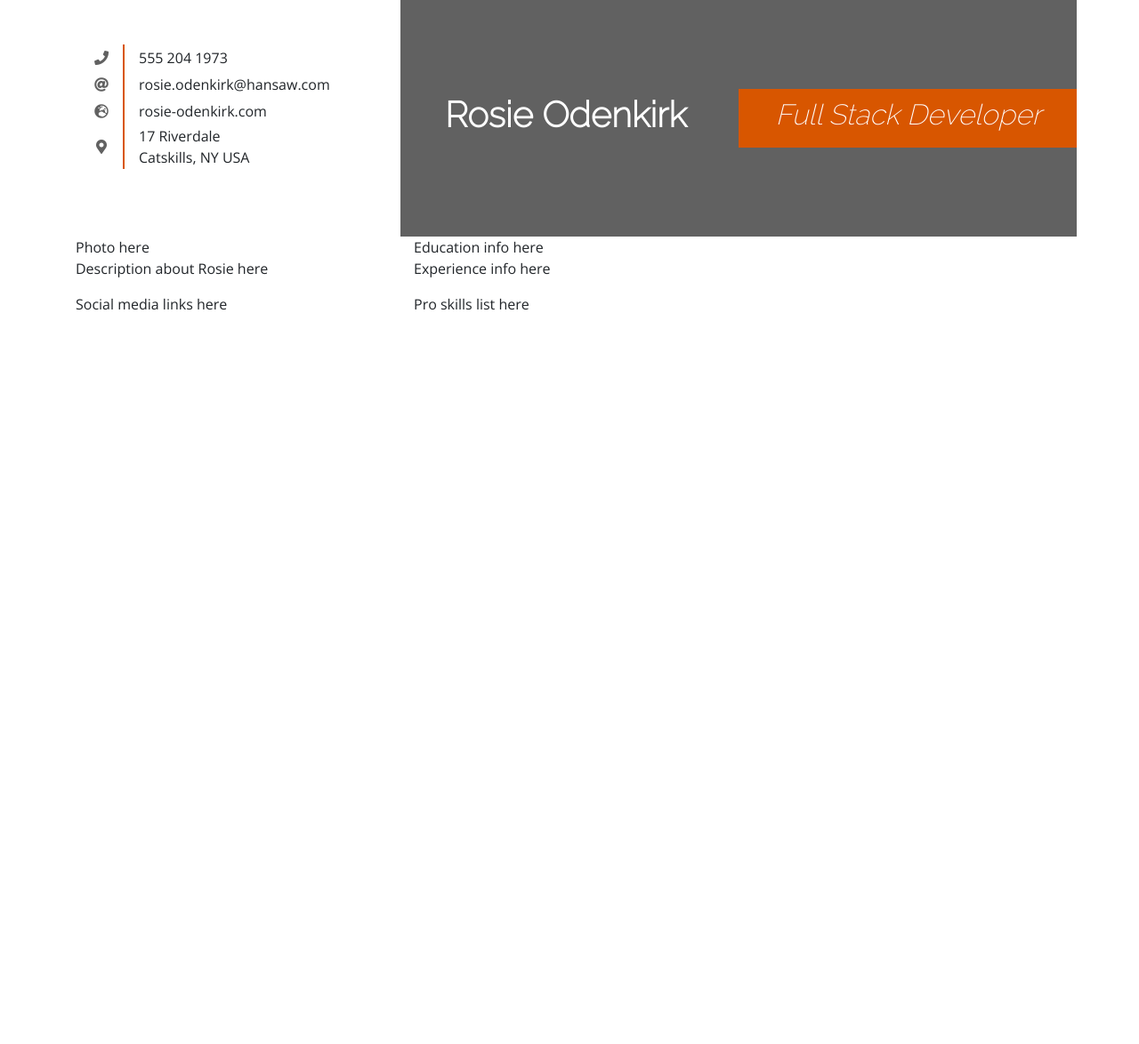
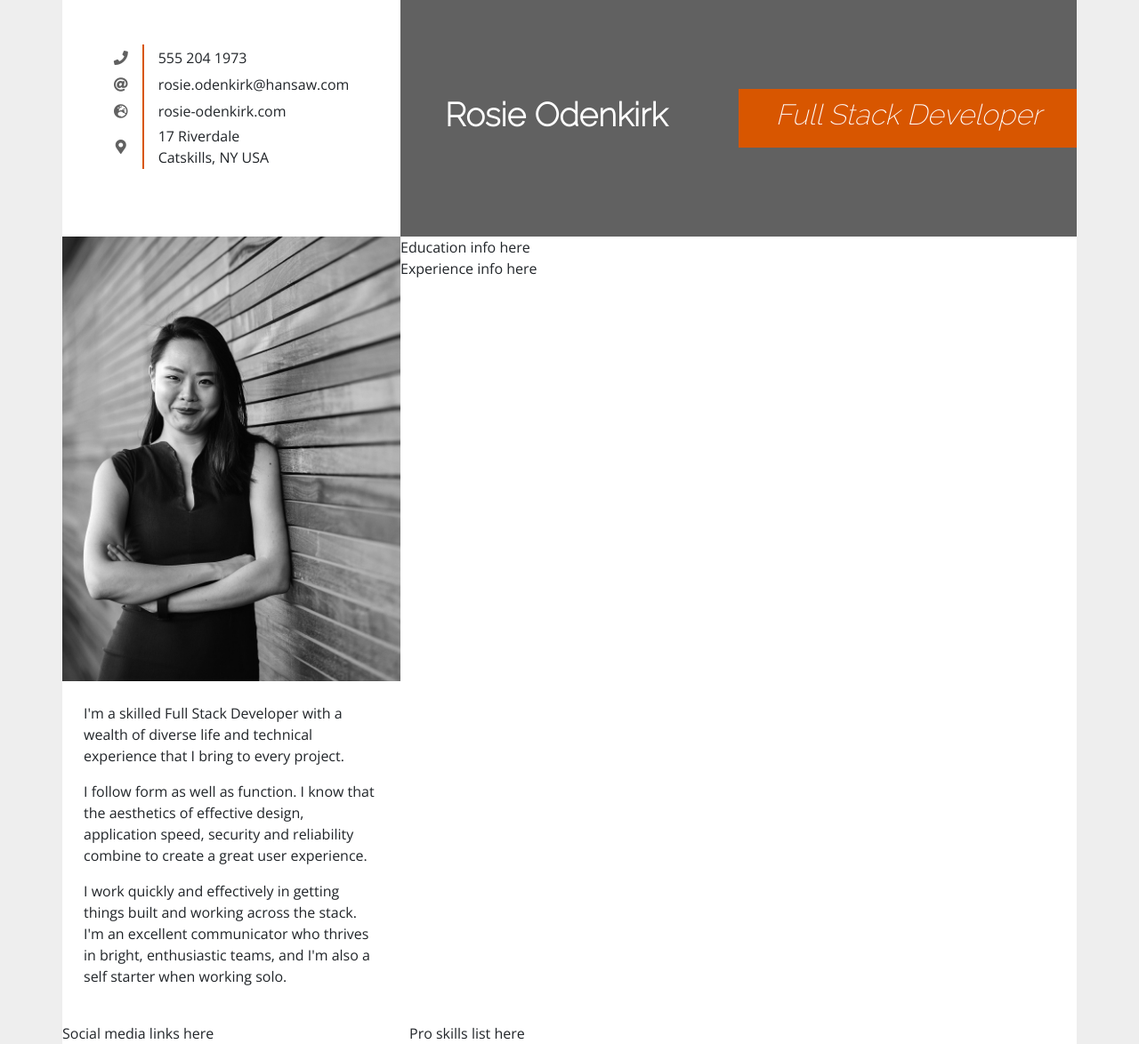
Before and after one commit to AJGreaves/resume-v2, a plain HTML site: page index.html in a window 1280 px wide. Shown: the whole page at 89% size. Before the commit the page ends 800 px from the top, so only its background shows below. Drawn offline with nearby package versions, Linux system fonts and the light colour scheme.

Commit message:
Add photo and description.

```diff
--- a/assets/css/style.css
+++ b/assets/css/style.css
@@ -1,16 +1,25 @@
 @import url('https://fonts.googleapis.com/css2?family=Open+Sans:wght@300&family=Raleway:wght@200&display=swap');
 
+/* Variables for brand colors and fonts */
 :root {
     --accent-color: #d85600;
     --dark-color: #616161;
     --medium-color: #c5c5c5;
+
     --main-font: 'Open Sans', sans-serif;
     --heading-font: 'Raleway', sans-serif;
 }
 
 body {
     font-family: var(--main-font);
+    background-color: #eeeeee;
 }
+
+.container {
+    background-color: white;
+}
+
+/* Headings */
 
 h1, h2, h3, h4 {
     font-family: var(--heading-font);
@@ -25,8 +34,9 @@ h1, h2, h3, h4 {
 }
 
 h1 {
-    padding: 5px 50px;
+    padding: 7px 50px;
     font-weight: bold;
+    font-size: 2.3rem;
 }
 
 h2 {
@@ -42,7 +52,7 @@ h2 {
 
 /* Contact details */
 #contact-details {
-    margin: 50px 20px;;
+    margin: 50px auto;
     border-collapse: collapse;
 }
 
@@ -64,3 +74,18 @@ h2 {
 #contact-details tr {
     height: 30px;
 }
+
+/* Photo and description */
+
+#photo {
+    height: 500px;
+    background-image: url('../images/rosie.jpg');
+    background-size: cover;
+    background-position: center center;
+    -webkit-filter: grayscale(100%);
+    filter: grayscale(100%);
+}
+
+#description {
+    padding: 1.5rem;
+}
--- a/index.html
+++ b/index.html
@@ -14,8 +14,8 @@
 </head>
 
 <body>
-    <div class="container">
-        <header class="row">
+    <div class="container p-0">
+        <header class="row no-gutters">
             <div class="col-4">
                 <table id="contact-details">
                     <tr>
@@ -47,15 +47,19 @@
                 </div>
             </div>
         </header>
-        <div class="row">
+        <div class="row no-gutters">
             <div class="col-4">
-                <div class="row">
-                    <div class="col-12">
-                        Photo here
-                    </div>
-                    <div class="col-12">
-                        <p>Description about Rosie here</p>
-                    </div>
+                <div id="photo"></div>
+                <div id="description">
+                    <p>I'm a skilled Full Stack Developer with a wealth of diverse life and technical experience that I
+                        bring to every project.</p>
+                    <p>I follow form as well as function. I know that the aesthetics of effective design,
+                        application speed, security and reliability combine to create a great user experience.</p>
+                    <p>I work quickly and effectively in getting things built and working across the stack. I'm an
+                        excellent
+                        communicator who thrives in bright, enthusiastic teams, and I'm also a self starter when
+                        working
+                        solo.</p>
                 </div>
             </div>
             <div class="col-8">
```
Also changed, not shown: assets/images/rosie.jpg (added), 1 other file.
